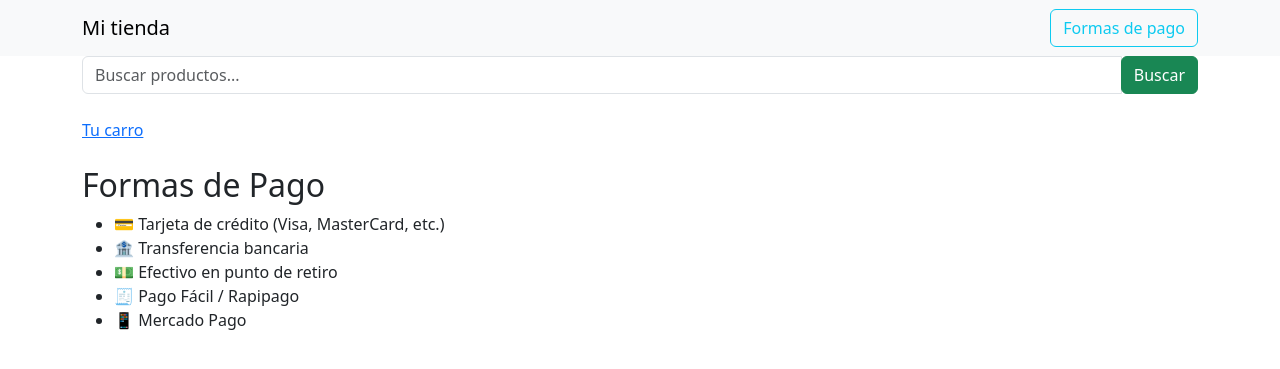
After one commit to Lautamendoza/acerma, a Django app: page /formas-de-pago/ in a window 1280 px wide. The commit adds this page. Shown: the top 369 px of the page. Run offline with Django 5.2, Linux system fonts and the light colour scheme.

Commit message:
2-de-junio

```diff
--- a/ecommerce/settings.py
+++ b/ecommerce/settings.py
@@ -1,6 +1,6 @@
 
 from pathlib import Path
-# Build paths inside the project like this: BASE_DIR / 'subdir'.
+import os# Build paths inside the project like this: BASE_DIR / 'subdir'.
 BASE_DIR = Path(__file__).resolve().parent.parent
 
 
@@ -45,7 +45,7 @@ ROOT_URLCONF = 'ecommerce.urls'
 TEMPLATES = [
     {
         'BACKEND': 'django.template.backends.django.DjangoTemplates',
-        'DIRS': [],
+        'DIRS': [os.path.join(BASE_DIR, 'p1ecommerce', 'templates')],
         'APP_DIRS': True,
         'OPTIONS': {
             'context_processors': [
--- a/ecommerce/urls.py
+++ b/ecommerce/urls.py
@@ -2,7 +2,7 @@ from django.contrib import admin
 from django.urls import path, include
 from django.conf import settings
 from django.conf.urls.static import static
-
+from django import views
 
 urlpatterns = [
     path('admin/', admin.site.urls),
@@ -10,8 +10,6 @@ urlpatterns = [
     path('orders/', include('orders.urls', namespace='orders')),
     path('',include ('p1ecommerce.urls', namespace='tienda')),
 
-
-
 ]
 
 if settings.DEBUG:
--- a/p1ecommerce/templates/tienda/base.html
+++ b/p1ecommerce/templates/base.html
@@ -1,17 +1,41 @@
 {% load static %}
 <!DOCTYPE html>
 <html lang="en">
-<head>
+<header>
   <meta charset="UTF-8">
   <meta name="viewport" content="width=device-width, initial-scale=1.0">
   <title>{% block title %}Mi tienda{% endblock %}</title>
   <link href="https://cdn.jsdelivr.net/npm/bootstrap@5.3.3/dist/css/bootstrap.min.css" rel="stylesheet" integrity="sha384-QWTKZyjpPEjISv5WaRU9OFeRpok6YctnYmDr5pNlyT2bRjXh0JMhjY6hW+ALEwIH" crossorigin="anonymous">
-</head>
-<body>
+<div>
   <nav class="navbar navbar-expand-lg navbar-light bg-light">
-    <div class="container">
-      <a class="navbar-brand" href="/">Mi tienda</a>
+  <div class="container">
+    <a class="navbar-brand" href="/">Mi tienda</a>
+    <div class="d-flex">
+      <a href="{% url 'tienda:formas_de_pago' %}" class="btn btn-outline-info ms-2">Formas de pago</a>
     </div>
+  </div>
+</nav>
+
+</div>
+
+  <div class="container">
+  <div class="row">
+    <div class="col-md-12 search">
+      <form method="get">
+        <div id="custom-search-input">
+         <div class="input-group col-md-12">
+           <input type="text" class="form-control" placeholder="Buscar productos..." name="buscar">
+    <span class="input-group-list">
+      <i class="icon icon-search"></i>
+      <button type="submit" class="btn btn-success">Buscar</button>
+    </span>
+  </div>
+</div>
+</form>
+ </div>
+  </div>
+</div>
+</header>
   </nav>
 
   <div class="container mt-4">
--- /dev/null
+++ b/p1ecommerce/templates/tienda/formaspago.html
@@ -0,0 +1,14 @@
+{% extends 'base.html' %}
+
+{% block content %}
+<div class="container mt-4">
+  <h2>Formas de Pago</h2>
+  <ul>
+    <li>💳 Tarjeta de crédito (Visa, MasterCard, etc.)</li>
+    <li>🏦 Transferencia bancaria</li>
+    <li>💵 Efectivo en punto de retiro</li>
+    <li>🧾 Pago Fácil / Rapipago</li>
+    <li>📱 Mercado Pago</li>
+  </ul>
+</div>
+{% endblock %}
--- a/p1ecommerce/urls.py
+++ b/p1ecommerce/urls.py
@@ -4,8 +4,8 @@ from . import views
 app_name= 'tienda'
 
 urlpatterns = [
+   path('formas-de-pago/', views.formas_de_pago, name='formas_de_pago'),
   path('', views.product_list, name='product_list'),
   path('<int:id>/<slug:slug>/', views.product_detail, name= 'product_detail'),
   path('<slug:category_slug>/', views.product_list, name='product_list_by_category'),
-
 ]
--- a/p1ecommerce/views.py
+++ b/p1ecommerce/views.py
@@ -1,11 +1,19 @@
 from django.shortcuts import render, get_object_or_404
 from .models import Product, Category
 from cart.forms import CartAddProductForm
+from django.db.models import Q
 
 def product_list(request, category_slug=None):
-    category= None
-    categories= Category.objects.all()
-    products= Product.objects.filter(available=True)
+    queryset = request.GET.get('buscar')
+    if queryset:
+        products = Product.objects.filter(
+            Q(name__icontains=queryset),
+            Q(description__icontains=queryset)
+        ).distinct()
+
+    category = None
+    categories = Category.objects.all()
+    products = Product.objects.filter(available=True)
 
     if category_slug:
         category = get_object_or_404(Category,
@@ -30,3 +38,6 @@ def product_detail(request, id, slug):
                   'tienda/products/detail.html',
                   {'product': product,
                   'cart_product_form': cart_product_form })
+
+def formas_de_pago(request):
+    return render(request, 'tienda/formaspago.html')
```
Also changed, not shown: db.sqlite3, p1ecommerce/templates/tienda/products/detail.html (line endings or trailing spaces).
